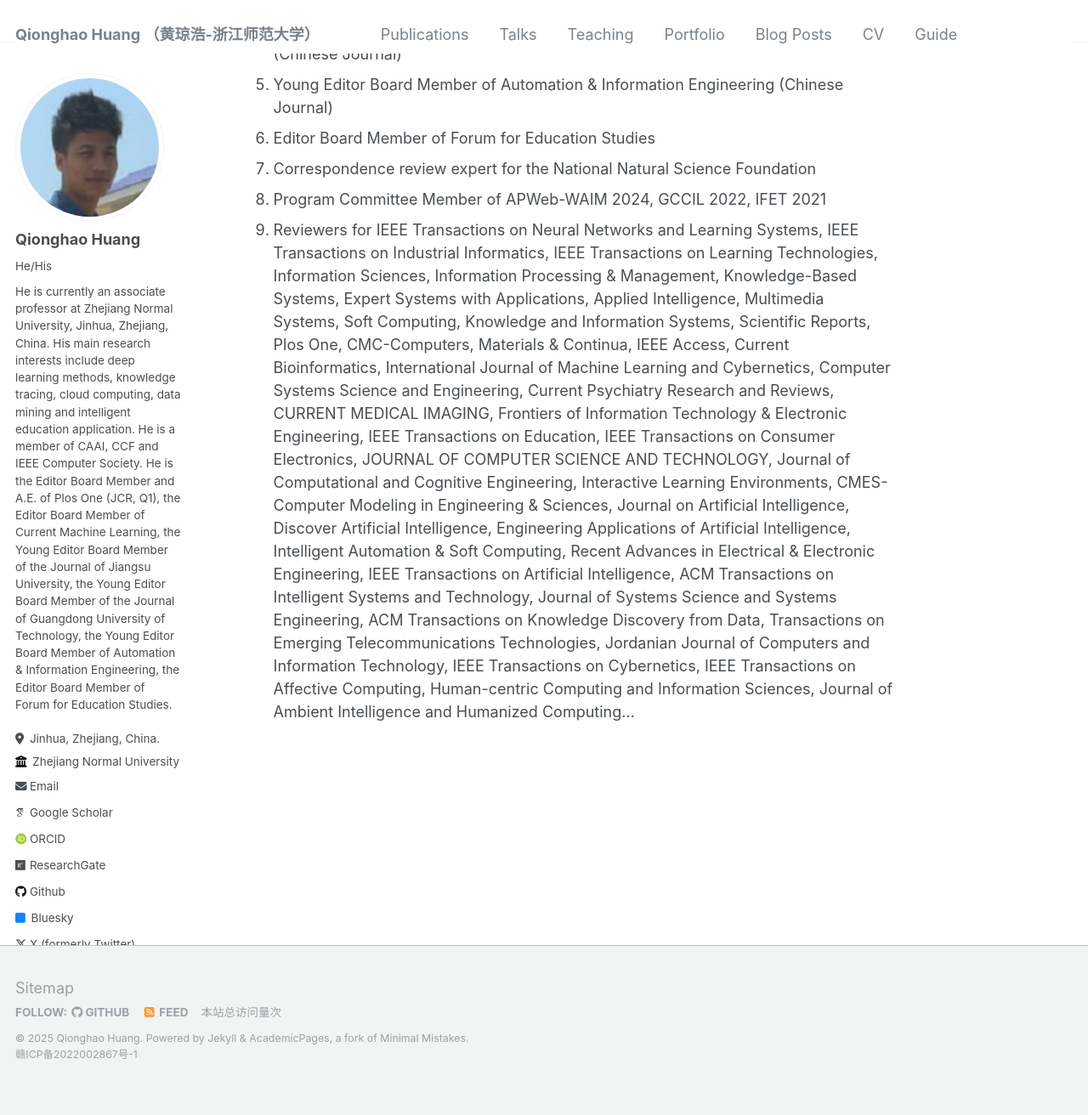
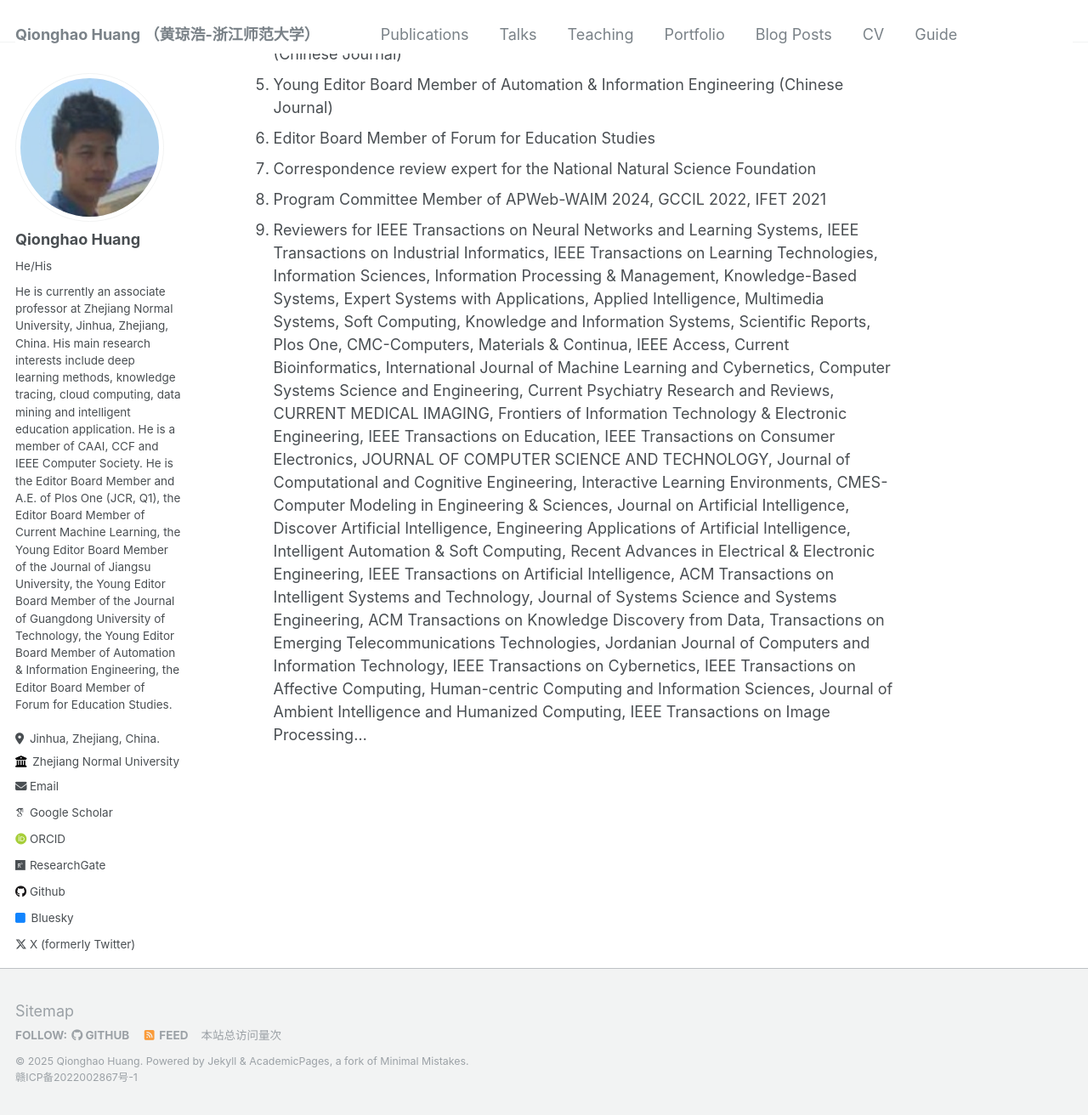
Before and after one commit to qhhuang-ai/qhhuang-ai.github.io, a Jekyll site: the page built from _pages/about.md, in a window 1280 px wide and 1400 px high, scrolled down 9864 px. Shown: the top 1312 px of the window at 85% size. Built offline with Jekyll 4.4.1, drawn with Linux system fonts in a browser that asks for light colours; some web fonts are replaced; a script that is not in the unit is left out; comment, search, counter and statistics services are not loaded.

Commit message:
update CV!

```diff
--- a/_pages/about.md
+++ b/_pages/about.md
@@ -104,4 +104,4 @@
 1. Correspondence review expert for the National Natural Science Foundation
 1. Program Committee Member of APWeb-WAIM 2024, GCCIL 2022, IFET 2021
 1. Reviewers for IEEE Transactions on Neural Networks and Learning Systems, IEEE Transactions on Industrial Informatics, IEEE Transactions on Learning Technologies, Information Sciences, Information Processing & Management, Knowledge-Based Systems, Expert Systems with Applications, Applied Intelligence, Multimedia Systems, Soft Computing, Knowledge and Information Systems, Scientific Reports, Plos One, CMC-Computers, Materials & Continua,  IEEE Access, Current Bioinformatics, International Journal of Machine Learning and Cybernetics, Computer Systems Science and Engineering, Current Psychiatry Research and Reviews, CURRENT MEDICAL IMAGING,  Frontiers of Information Technology & Electronic Engineering, IEEE Transactions on Education, IEEE Transactions on Consumer Electronics, JOURNAL OF COMPUTER SCIENCE AND TECHNOLOGY, Journal of Computational and Cognitive Engineering, Interactive Learning Environments, CMES-Computer Modeling in Engineering & Sciences, Journal on Artificial Intelligence, Discover Artificial Intelligence, Engineering Applications of Artificial Intelligence,
-Intelligent Automation & Soft Computing, Recent Advances in Electrical & Electronic Engineering, IEEE Transactions on Artificial Intelligence, ACM Transactions on Intelligent Systems and Technology, Journal of Systems Science and Systems Engineering, ACM Transactions on Knowledge  Discovery from Data, Transactions on Emerging Telecommunications Technologies, Jordanian Journal of Computers and Information Technology, IEEE Transactions on Cybernetics, IEEE Transactions on Affective Computing, Human-centric Computing and Information Sciences, Journal of Ambient Intelligence and Humanized Computing...
+Intelligent Automation & Soft Computing, Recent Advances in Electrical & Electronic Engineering, IEEE Transactions on Artificial Intelligence, ACM Transactions on Intelligent Systems and Technology, Journal of Systems Science and Systems Engineering, ACM Transactions on Knowledge  Discovery from Data, Transactions on Emerging Telecommunications Technologies, Jordanian Journal of Computers and Information Technology, IEEE Transactions on Cybernetics, IEEE Transactions on Affective Computing, Human-centric Computing and Information Sciences, Journal of Ambient Intelligence and Humanized Computing, IEEE Transactions on Image Processing...
```
